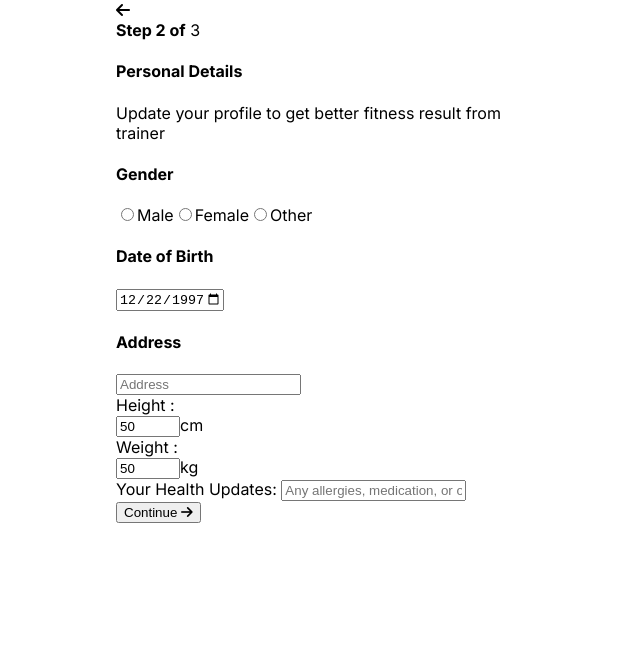
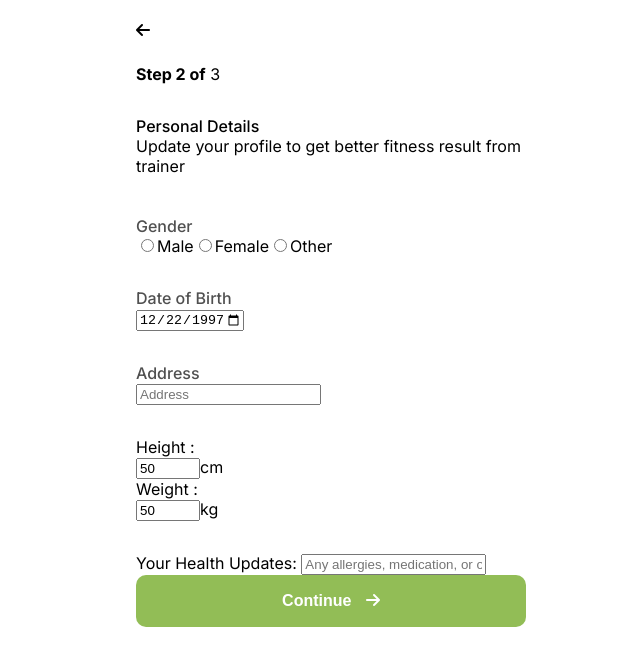
Before and after one commit to Dbeee-Acharya/fitness-tracker, a website built with webpack: page src/index.html in a window 1280 px wide. Shown: the whole page, without its empty margins (309-949 px from the left). Built offline with nearby package versions, Linux system fonts and the light colour scheme.

Commit message:
Style changes

```diff
--- a/src/style.scss
+++ b/src/style.scss
@@ -9,13 +9,16 @@ html {
   font-weight: 400;
   font-style: normal;
   font-variation-settings: "slnt" 0;
+  height: 100%;
 }
 
 body {
   margin: 0;
+  height: 100%;
 }
 
 #main-section {
   width: 430px;
   margin: 0 auto;
+  height: 100%;
 }
--- a/src/stylesheets/_colors.scss
+++ b/src/stylesheets/_colors.scss
@@ -1,3 +1,4 @@
 $primary-light-green: rgba(146, 189, 86, 1);
 $primary-dark-green: rgba(70, 121, 0, 1);
 $form-border-light-grey: rgba(221, 221, 221, 1);
+$heading-color-grey: rgba(80, 80, 80, 1);
--- a/src/stylesheets/_personalDetails.scss
+++ b/src/stylesheets/_personalDetails.scss
@@ -0,0 +1,46 @@
+@import "./colors";
+
+.personal-details-page-container {
+  padding: 20px;
+  display: flex;
+  flex-direction: column;
+  align-items: flex-start;
+  height: 100%;
+  width: 100%;
+  box-sizing: border-box;
+
+  h4 {
+    color: $heading-color-grey;
+    font-weight: 500;
+    font-size: 16px;
+    margin: 0;
+    padding: 0;
+  }
+
+  p {
+    margin: 0;
+    padding: 0;
+  }
+
+  .back-button {
+    margin-bottom: 24px;
+  }
+
+  .step-info {
+    margin-bottom: 32px;
+  }
+
+  .setup-page-info {
+    margin-bottom: 40px;
+    h4 {
+      color: black;
+      font-weight: 500;
+    }
+  }
+
+  .personal-details-form {
+    display: flex;
+    flex-direction: column;
+    gap: 32px;
+  }
+}
--- a/src/view/headingInfo.js
+++ b/src/view/components.js
@@ -21,8 +21,9 @@ const createBackButton = () => {
   return backButtonContainer;
 };
 
-const createSubmitButton = () => {
+const createSubmitButton = (buttonId, buttonClass) => {
   const submitButton = document.createElement("button");
+  submitButton.type = "submit";
 
   submitButton.innerHTML = 'Continue <i class = "fa-solid fa-arrow-right"></i>';
 
--- a/src/view/personalDetails.js
+++ b/src/view/personalDetails.js
@@ -3,7 +3,7 @@ import {
   createBackButton,
   genereateStepCounter,
   createSubmitButton,
-} from "./headingInfo";
+} from "./components";
 
 const generatePersonalDetailPage = () => {
   const mainSection = document.getElementById("main-section");
@@ -162,12 +162,19 @@ const generatePersonalDetailPage = () => {
   personalDetailsForm.appendChild(heightWeightContainer);
   personalDetailsForm.appendChild(healthUpdatesContainer);
 
+  const signupFormSubmitButton = document.createElement("div");
+  signupFormSubmitButton.classList.add("form-submission-button");
+
+  signupFormSubmitButton.appendChild(
+    createSubmitButton("personal-details-submit-button"),
+  );
+
   //adding elements to page container
   personalDetailsPageContainer.appendChild(createBackButton());
   personalDetailsPageContainer.appendChild(genereateStepCounter(2));
   personalDetailsPageContainer.appendChild(personalDetailsHeading);
   personalDetailsPageContainer.appendChild(personalDetailsForm);
-  personalDetailsPageContainer.appendChild(createSubmitButton());
+  personalDetailsPageContainer.appendChild(signupFormSubmitButton);
 
   mainSection.appendChild(personalDetailsPageContainer);
 };
--- a/src/view/yourProfile.js
+++ b/src/view/yourProfile.js
@@ -1,10 +1,11 @@
 import profilePictureSrc from "../assets/images/profile-picture.png";
 import cameraIconSrc from "../assets/icons/camera-icon.png";
+
 import {
   genereateStepCounter,
   createBackButton,
   createSubmitButton,
-} from "./headingInfo";
+} from "./components";
 
 const generateYourProfilePage = () => {
   const mainSection = document.getElementById("main-section");
@@ -19,7 +20,6 @@ const generateYourProfilePage = () => {
   yourProfileInfo.classList.add("setup-page-info");
   profilePicture.classList.add("profile-picture");
   signupFormSubmitButton.classList.add("form-submission-button");
-  signupFormSubmitButton.setAttribute("id", "your-profile-button");
 
   yourProfileInfo.innerHTML =
     "<h4>Your Profile</h4> \n <p>Update your profile to get better fitness result from <br> trainer</p>";
@@ -32,7 +32,7 @@ const generateYourProfilePage = () => {
   profilePicture.appendChild(profilePictureContainer);
   profilePicture.appendChild(getIcon());
 
-  signupFormSubmitButton.appendChild(createSubmitButton());
+  signupFormSubmitButton.appendChild(createSubmitButton("your-profile-button"));
 
   yourProfilePageContainer.appendChild(createBackButton());
   yourProfilePageContainer.appendChild(genereateStepCounter(1));
```
